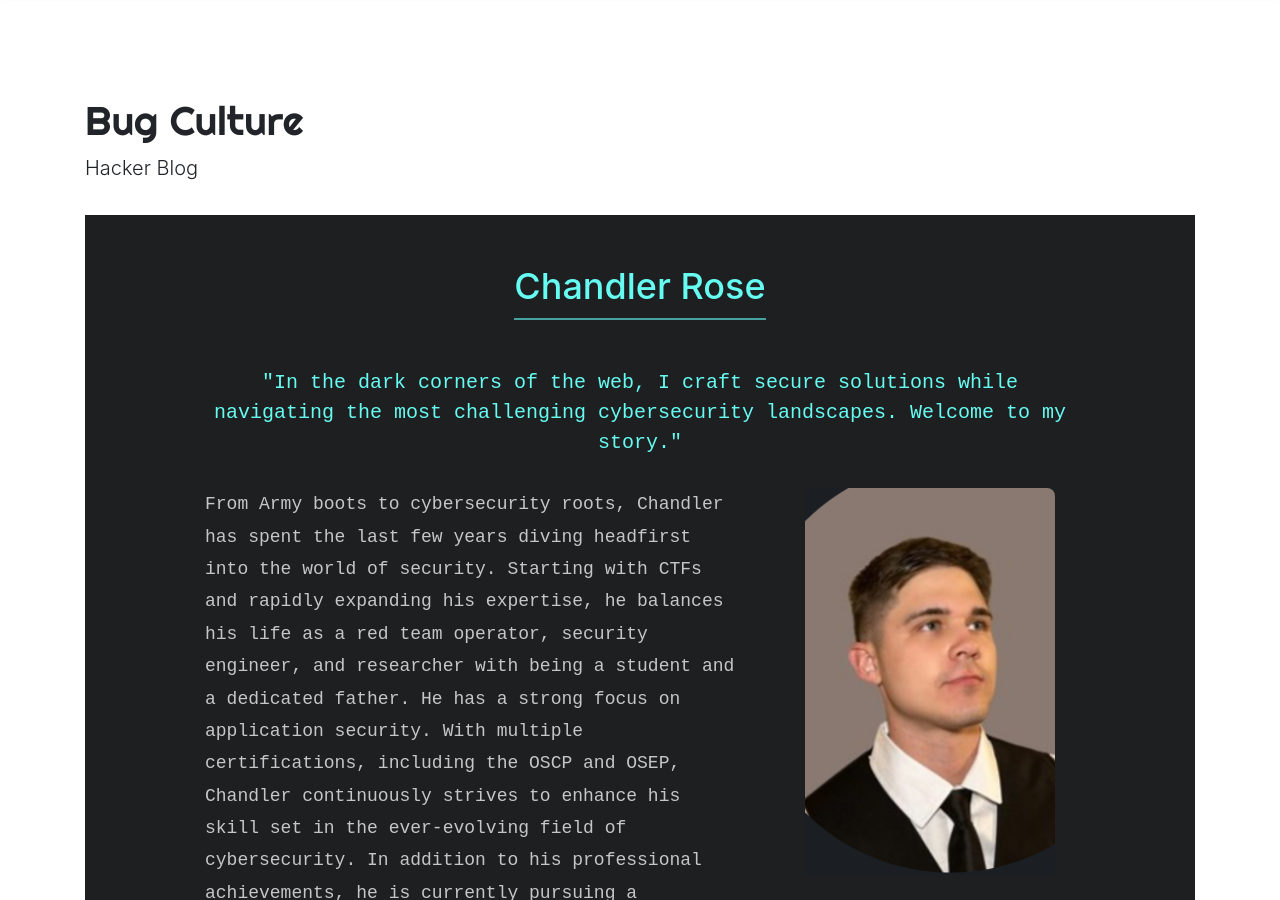
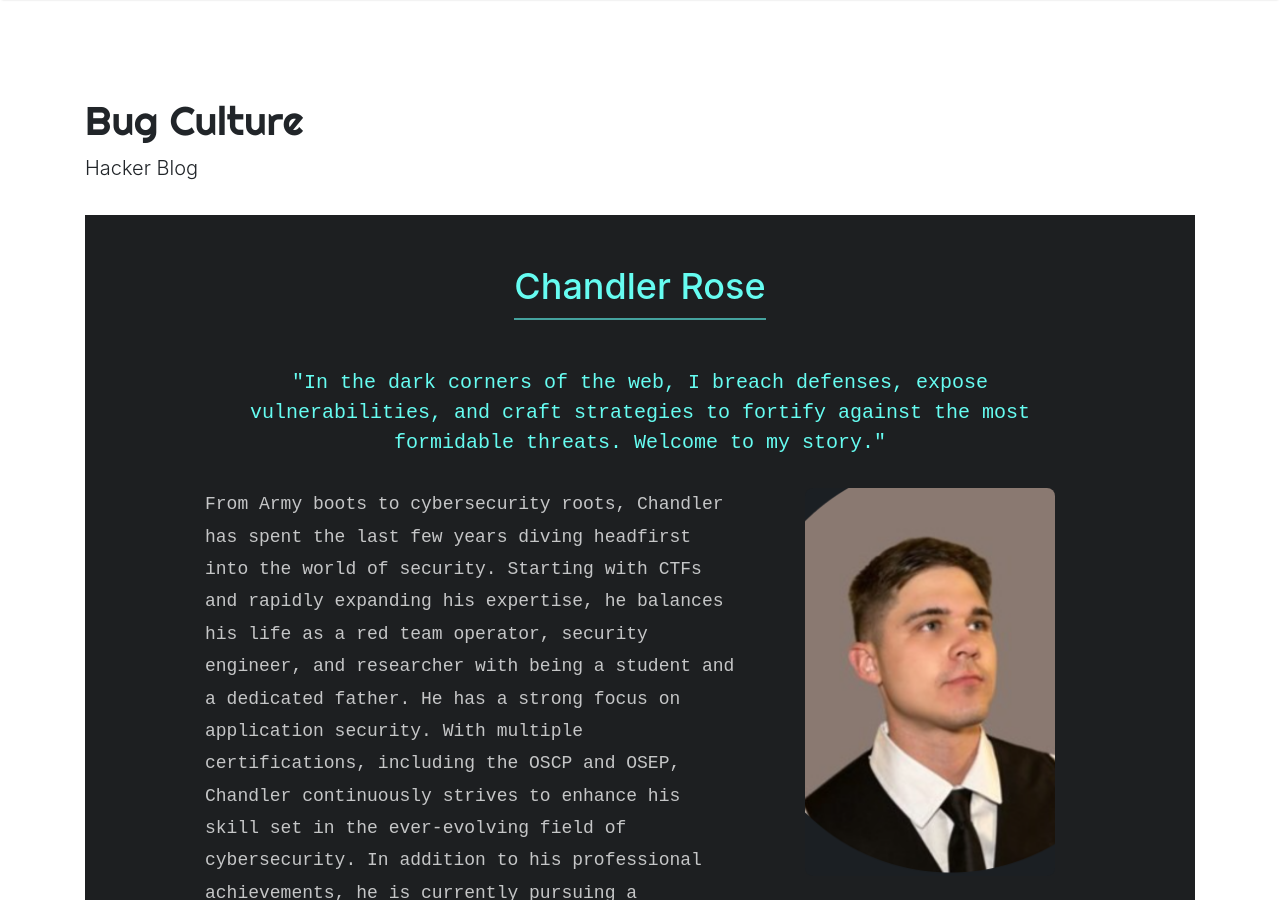
Before and after one commit to Turbul3nce/Turbul3nce.github.io, a Jekyll site: the page built from _pages/about.md, in a window 1280 px wide and 900 px high. Built offline with Jekyll 4.4.1, drawn with Linux system fonts in a browser that asks for light colours; nearby versions of some CDN libraries.

Commit message:
Update about.html

```diff
--- a/_layouts/about.html
+++ b/_layouts/about.html
@@ -10,7 +10,7 @@ layout: default
         </div>
 
         <div class="about-body">
-            <p class="about-intro">"In the dark corners of the web, I craft secure solutions while navigating the most challenging cybersecurity landscapes. Welcome to my story."</p>
+            <p class="about-intro">"In the dark corners of the web, I breach defenses, expose vulnerabilities, and craft strategies to fortify against the most formidable threats. Welcome to my story."</p>
 
             <div class="about-content">
                 {{ content }}
```
